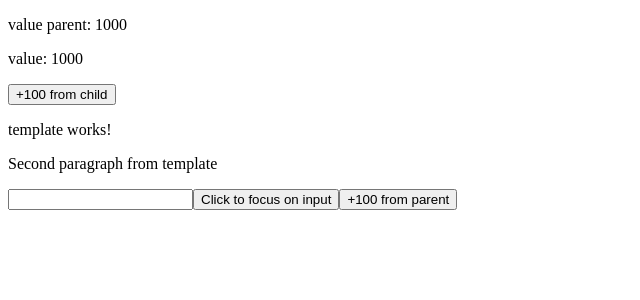
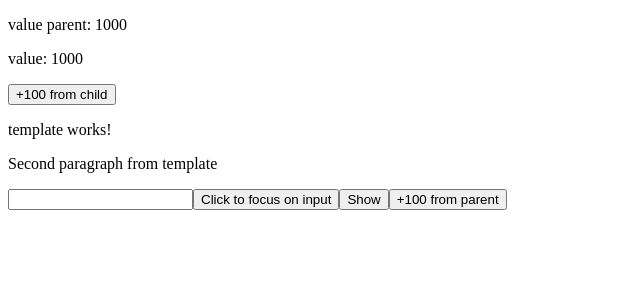
Before and after one commit to RafalG1991/angular-test-app, an Angular app: page / in a window 1280 px wide. Shown: the top 300 px of the page, without its empty margins (0-640 px from the left). Built offline with nearby package versions, Linux system fonts and the light colour scheme.

Commit message:
added button with show() method on click event

```diff
--- a/src/app/template/template.component.html
+++ b/src/app/template/template.component.html
@@ -11,3 +11,4 @@
 
 <input type="text" name="value" #input>
 <button (click)="input.focus()">Click to focus on input</button>
+<button (click)="show()">Show</button>
```
